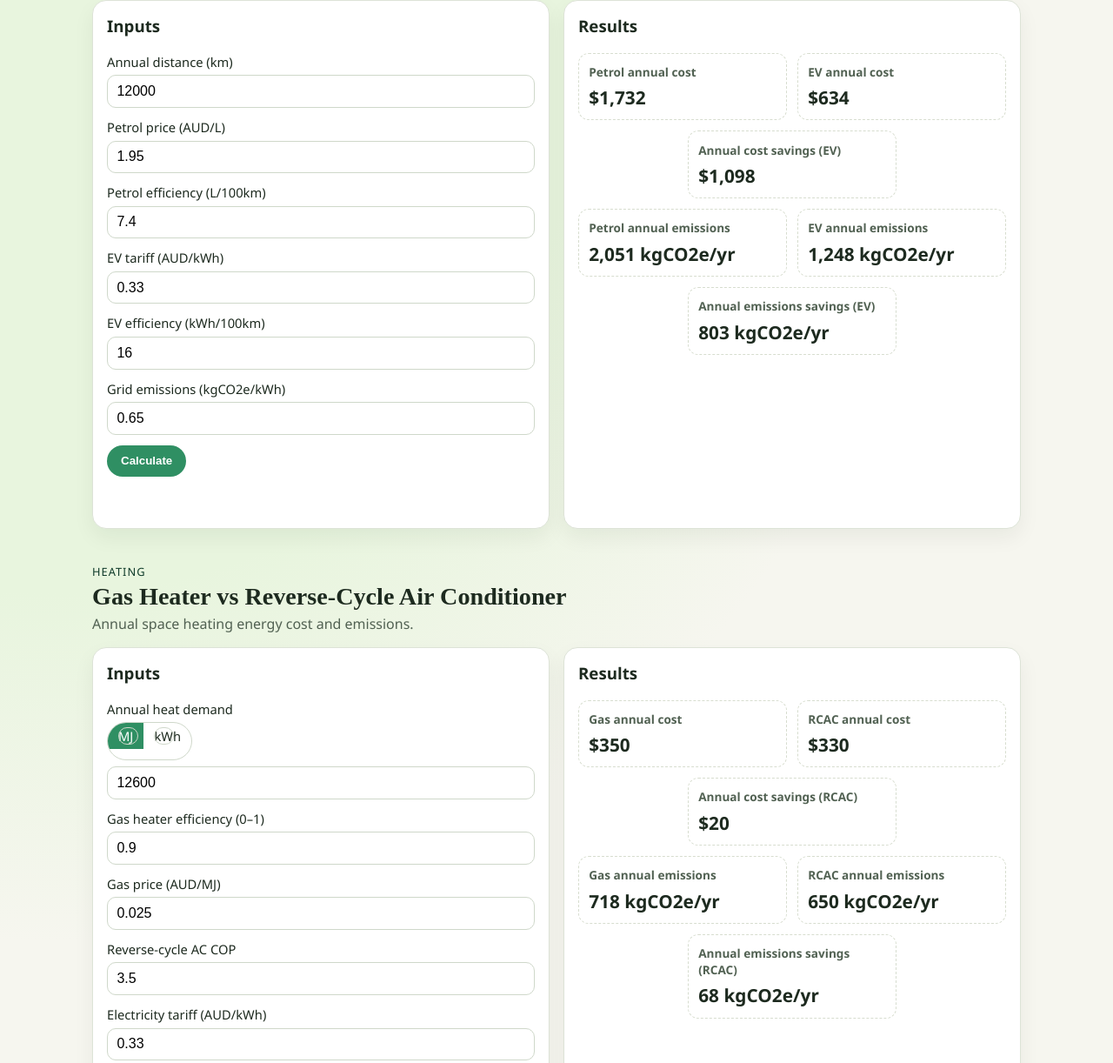
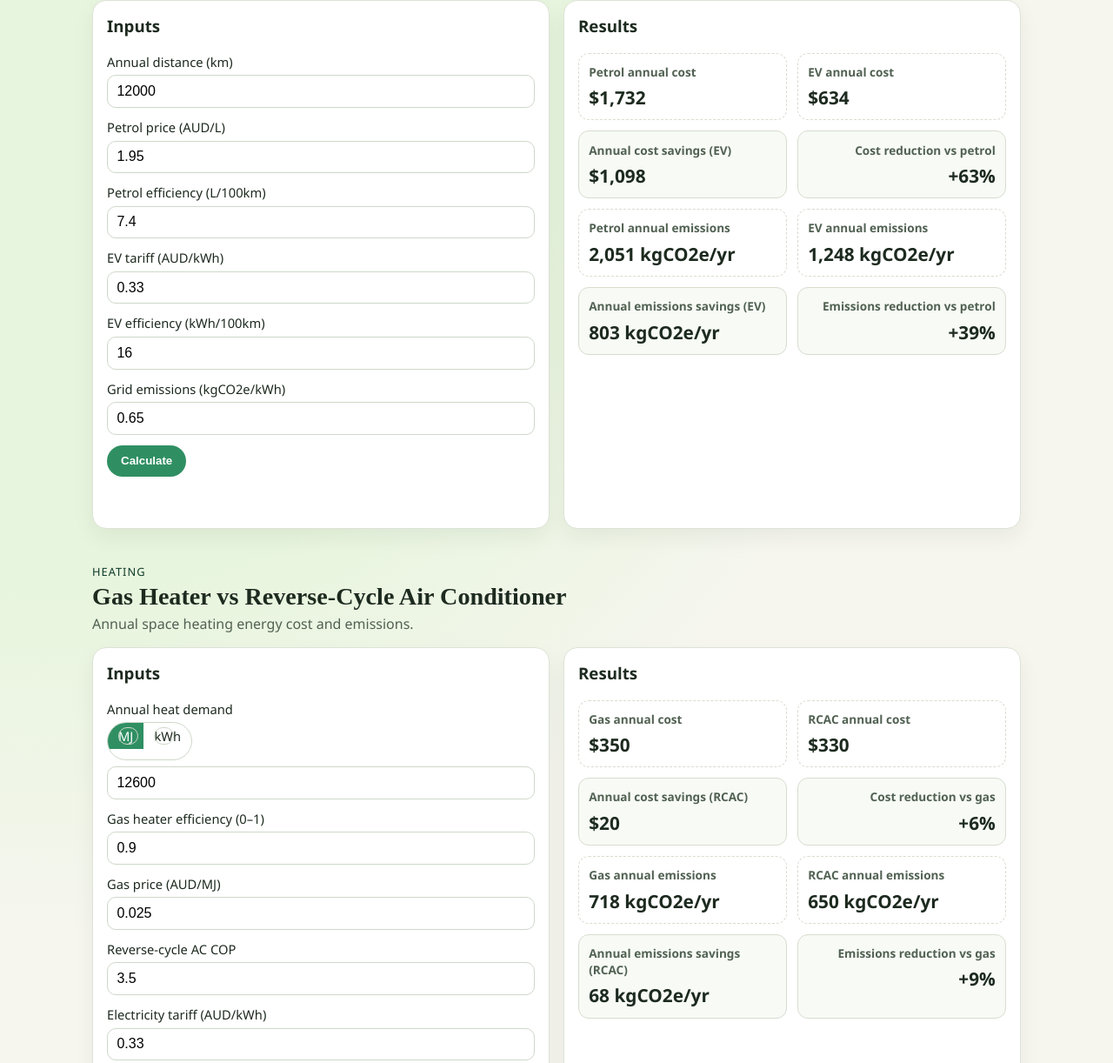
Before and after one commit to edoddridge/energy-and-carbon, a website with bundled scripts: page index.html in a window 1280 px wide. Shown: the part 264-1486 px from the top of the page at 87% size. Built offline with nearby package versions, Linux system fonts and the light colour scheme.

Commit message:
Add percentage change

```diff
--- a/assets/app.js
+++ b/assets/app.js
@@ -17,9 +17,11 @@ const carOutputEls = {
   petrolCost: document.querySelector("#petrol-cost"),
   evCost: document.querySelector("#ev-cost"),
   costSavings: document.querySelector("#car-cost-savings"),
+  costChangePct: document.querySelector("#car-cost-change-pct"),
   petrolEmissions: document.querySelector("#petrol-emissions"),
   evEmissions: document.querySelector("#ev-emissions"),
   emissionsSavings: document.querySelector("#car-emissions-savings"),
+  emissionsChangePct: document.querySelector("#car-emissions-change-pct"),
 };
 
 renderCar(DEFAULT_CAR_COMPARISON_INPUTS);
@@ -44,9 +46,11 @@ const heatingOutputEls = {
   gasCost: document.querySelector("#gas-cost"),
   rcacCost: document.querySelector("#rcac-cost"),
   costSavings: document.querySelector("#heating-cost-savings"),
+  costChangePct: document.querySelector("#heating-cost-change-pct"),
   gasEmissions: document.querySelector("#gas-emissions"),
   rcacEmissions: document.querySelector("#rcac-emissions"),
   emissionsSavings: document.querySelector("#heating-emissions-savings"),
+  emissionsChangePct: document.querySelector("#heating-emissions-change-pct"),
 };
 
 renderHeating(DEFAULT_HEATING_COMPARISON_INPUTS);
@@ -119,10 +123,18 @@ function renderCar(inputs) {
   carOutputEls.petrolCost.textContent = formatCurrency(result.scenarios.petrol.annualCostAud);
   carOutputEls.evCost.textContent = formatCurrency(result.scenarios.ev.annualCostAud);
   carOutputEls.costSavings.textContent = formatCurrency(result.difference.costSavingsAud);
+  carOutputEls.costChangePct.textContent = formatPercentReduction(
+    result.difference.costSavingsAud,
+    result.scenarios.petrol.annualCostAud,
+  );
 
   carOutputEls.petrolEmissions.textContent = formatKg(result.scenarios.petrol.annualEmissionsKgCo2e);
   carOutputEls.evEmissions.textContent = formatKg(result.scenarios.ev.annualEmissionsKgCo2e);
   carOutputEls.emissionsSavings.textContent = formatKg(result.difference.emissionsSavingsKgCo2e);
+  carOutputEls.emissionsChangePct.textContent = formatPercentReduction(
+    result.difference.emissionsSavingsKgCo2e,
+    result.scenarios.petrol.annualEmissionsKgCo2e,
+  );
 }
 
 function renderHeating(inputs) {
@@ -131,10 +143,18 @@ function renderHeating(inputs) {
   heatingOutputEls.gasCost.textContent = formatCurrency(result.scenarios.gas.annualCostAud);
   heatingOutputEls.rcacCost.textContent = formatCurrency(result.scenarios.rcac.annualCostAud);
   heatingOutputEls.costSavings.textContent = formatCurrency(result.difference.costSavingsAud);
+  heatingOutputEls.costChangePct.textContent = formatPercentReduction(
+    result.difference.costSavingsAud,
+    result.scenarios.gas.annualCostAud,
+  );
 
   heatingOutputEls.gasEmissions.textContent = formatKg(result.scenarios.gas.annualEmissionsKgCo2e);
   heatingOutputEls.rcacEmissions.textContent = formatKg(result.scenarios.rcac.annualEmissionsKgCo2e);
   heatingOutputEls.emissionsSavings.textContent = formatKg(result.difference.emissionsSavingsKgCo2e);
+  heatingOutputEls.emissionsChangePct.textContent = formatPercentReduction(
+    result.difference.emissionsSavingsKgCo2e,
+    result.scenarios.gas.annualEmissionsKgCo2e,
+  );
 }
 
 /**
@@ -156,3 +176,18 @@ function formatKg(value) {
     maximumFractionDigits: 0,
   }).format(value)} kgCO2e/yr`;
 }
+
+/**
+ * @param {number} savings
+ * @param {number} baseline
+ */
+function formatPercentReduction(savings, baseline) {
+  if (baseline === 0) {
+    return "0%";
+  }
+
+  return `${new Intl.NumberFormat("en-AU", {
+    maximumFractionDigits: 0,
+    signDisplay: "exceptZero",
+  }).format((savings / baseline) * 100)}%`;
+}
--- a/assets/styles.css
+++ b/assets/styles.css
@@ -198,9 +198,12 @@ button:hover {
 }
 
 .metrics .diff {
-  grid-column: 1 / -1;
-  justify-self: center;
-  width: calc(50% - 0.375rem);
+  border-style: solid;
+  background: #f7faf5;
+}
+
+.metrics .diff-secondary {
+  text-align: right;
 }
 
 .metrics p {
@@ -212,10 +215,6 @@ button:hover {
 @media (max-width: 850px) {
   .layout {
     grid-template-columns: 1fr;
-  }
-
-  .metrics .diff {
-    width: 100%;
   }
 }
 
--- a/index.html
+++ b/index.html
@@ -71,10 +71,14 @@
               <h4>EV annual cost</h4>
               <p id="ev-cost">-</p>
             </article>
-            <article class="diff">
+              <article class="diff diff-primary">
               <h4>Annual cost savings (EV)</h4>
               <p id="car-cost-savings">-</p>
             </article>
+              <article class="diff diff-secondary">
+                <h4>Cost reduction vs petrol</h4>
+                <p id="car-cost-change-pct">-</p>
+              </article>
             <article>
               <h4>Petrol annual emissions</h4>
               <p id="petrol-emissions">-</p>
@@ -83,10 +87,14 @@
               <h4>EV annual emissions</h4>
               <p id="ev-emissions">-</p>
             </article>
-            <article class="diff">
+              <article class="diff diff-primary">
               <h4>Annual emissions savings (EV)</h4>
               <p id="car-emissions-savings">-</p>
             </article>
+              <article class="diff diff-secondary">
+                <h4>Emissions reduction vs petrol</h4>
+                <p id="car-emissions-change-pct">-</p>
+              </article>
           </div>
         </section>
         </div>
@@ -156,9 +164,13 @@
               <h4>RCAC annual cost</h4>
               <p id="rcac-cost">-</p>
             </article>
-            <article class="diff">
+            <article class="diff diff-primary">
               <h4>Annual cost savings (RCAC)</h4>
               <p id="heating-cost-savings">-</p>
+            </article>
+            <article class="diff diff-secondary">
+              <h4>Cost reduction vs gas</h4>
+              <p id="heating-cost-change-pct">-</p>
             </article>
             <article>
               <h4>Gas annual emissions</h4>
@@ -168,9 +180,13 @@
               <h4>RCAC annual emissions</h4>
               <p id="rcac-emissions">-</p>
             </article>
-            <article class="diff">
+            <article class="diff diff-primary">
               <h4>Annual emissions savings (RCAC)</h4>
               <p id="heating-emissions-savings">-</p>
+            </article>
+            <article class="diff diff-secondary">
+              <h4>Emissions reduction vs gas</h4>
+              <p id="heating-emissions-change-pct">-</p>
             </article>
           </div>
         </section>
```
